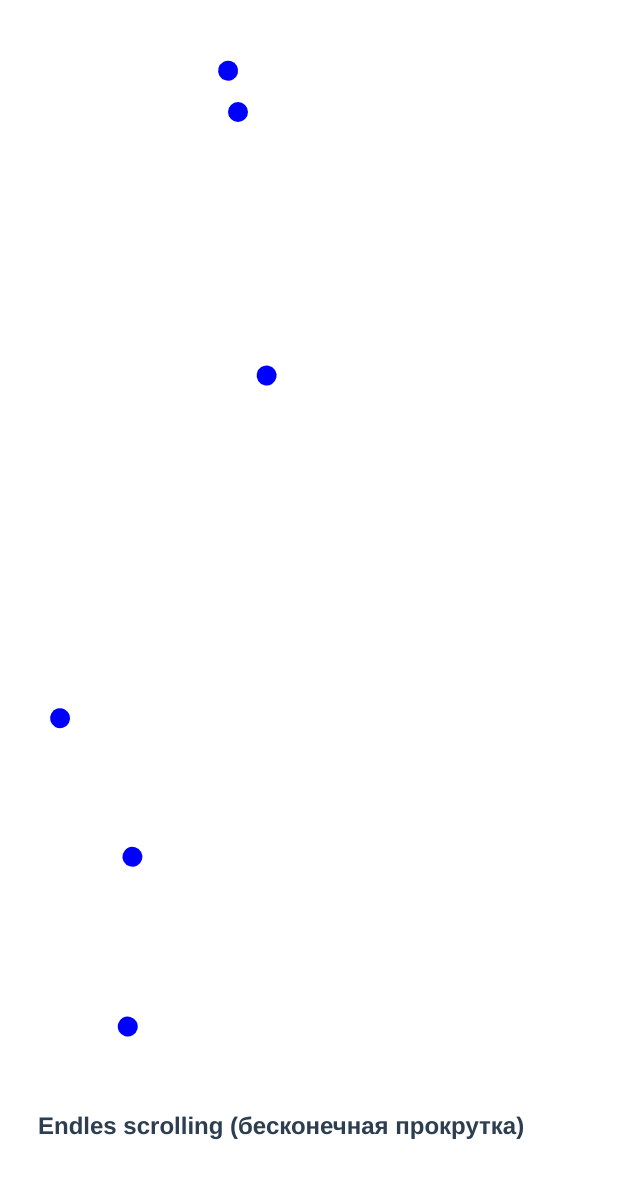
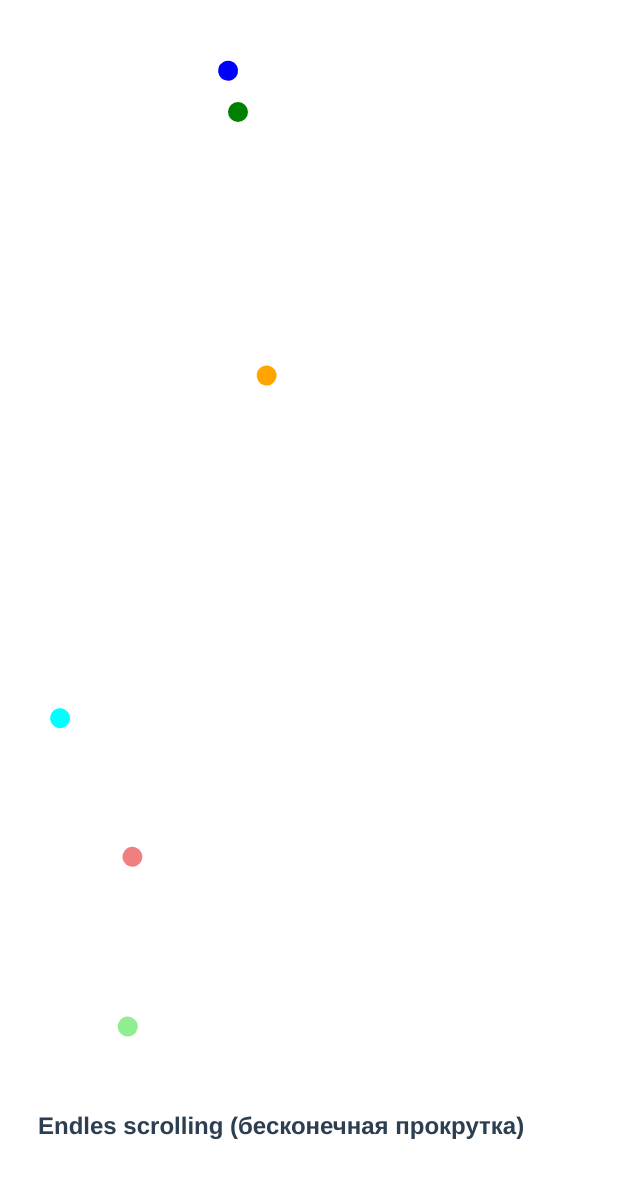
Before and after one commit to PetrVasyutik/components, a Vue app: page / in a window 1280 px wide. Shown: the part 1757-2935 px from the top of the page, without its empty margins (0-640 px from the left). Built offline with nearby package versions, Linux system fonts and the light colour scheme.

Commit message:
исправляет offsetpatch

```diff
--- a/src/components/OffsetPath.vue
+++ b/src/components/OffsetPath.vue
@@ -62,7 +62,7 @@
 .offset-path-wave {
   width: 20px;
   height: 20px;
-  background: blue;
+  background: green;
   border-radius: 50%;
   position: absolute;
   offset-path: path("M0,50 Q50,0 100,50 T200,50 T300,50");
@@ -77,7 +77,7 @@
 .offset-path-infinity {
   width: 20px;
   height: 20px;
-  background: blue;
+  background: orange;
   border-radius: 50%;
   position: absolute;
   offset-path: path(
@@ -94,7 +94,7 @@
 .offset-path-triangle {
   width: 20px;
   height: 20px;
-  background: blue;
+  background: aqua;
   border-radius: 50%;
   position: absolute;
   offset-path: path("M150,20 L280,260 L20,260 Z");
@@ -109,7 +109,7 @@
 .offset-path-star {
   width: 20px;
   height: 20px;
-  background: blue;
+  background: lightcoral;
   border-radius: 50%;
   position: absolute;
   offset-path: path(
@@ -126,7 +126,7 @@
 .offset-path-heart {
   width: 20px;
   height: 20px;
-  background: blue;
+  background: lightgreen;
   border-radius: 50%;
   position: absolute;
   offset-path: path(
```
